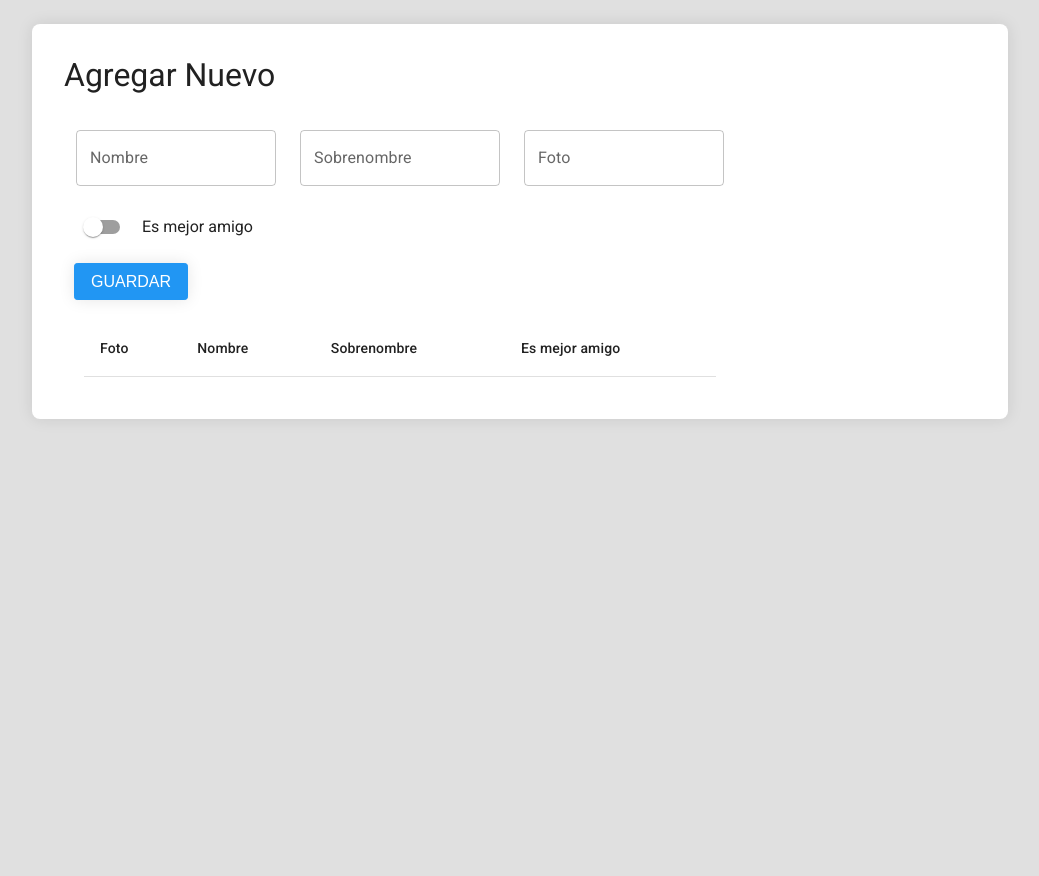
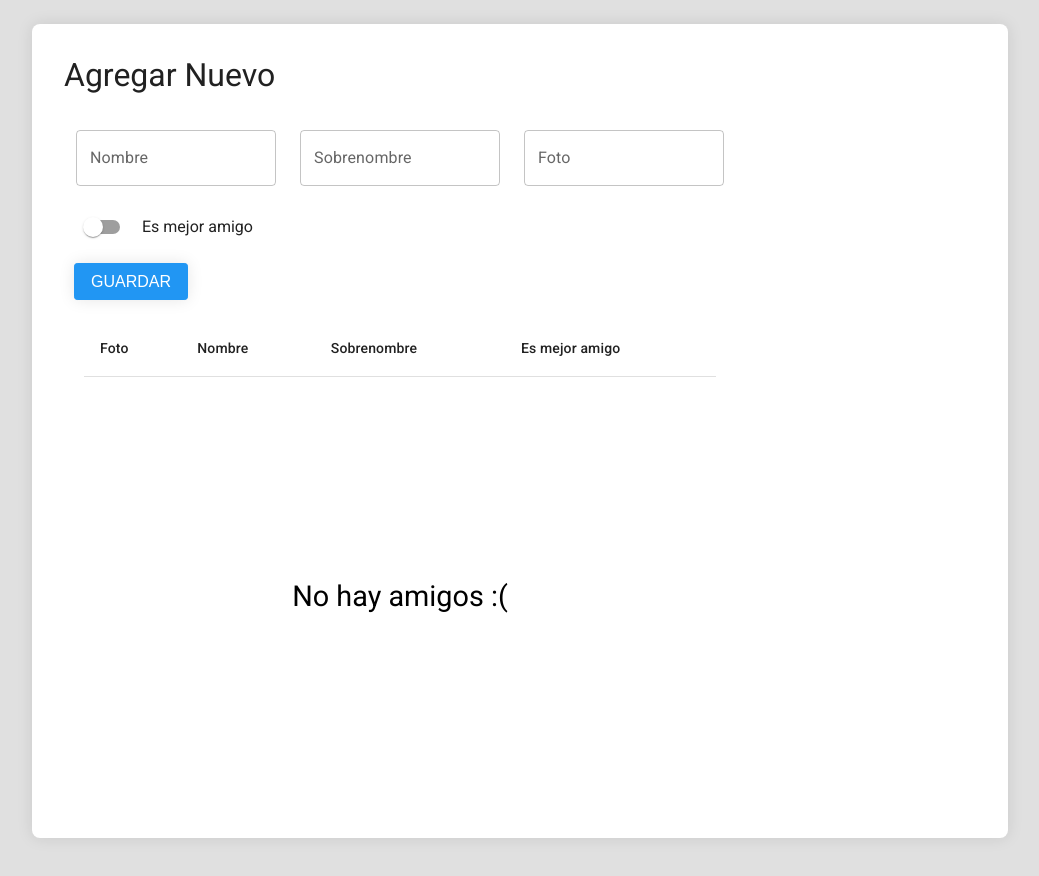
Before and after one commit to shawncito/AmigosPath, a React (Vite) app: page / in a window 1280 px wide. Shown: the whole page, without its empty margins (120-1159 px from the left). Before the commit the page ends 800 px from the top, so only its background shows below. Built offline with nearby package versions, Linux system fonts and the light colour scheme.

Commit message:
Impelmentaacion de no jau amigos
completamentamente funcional, falta poner el mensaje cuando se guarda

```diff
--- a/src/App.jsx
+++ b/src/App.jsx
@@ -29,6 +29,7 @@ function App() {
   const [page, setPage] = useState(0);
   const [rowsPerPage, setRowsPerPage] = useState(5);
   const [showBottom, setShowBottom] = useState(false);
+  const [showMensaje, setShowMensaje] = useState(true);
 
   const agregarAmigo = () => {
     if (!nombre || !sobrenombre || !foto) {
@@ -48,6 +49,7 @@ function App() {
     setEsMejorAmigo(false);
     setAlertaVisible(false);
     setShowBottom(true);
+    setShowMensaje(false);
     console.log([...amigos, nuevoAmigo]);
   };
 
@@ -121,6 +123,7 @@ function App() {
             </div>
             <div className="boton">
               <button className="btn" onClick={agregarAmigo}>GUARDAR</button>
+
             </div>
           </div>
           <div className="table">
@@ -145,8 +148,16 @@ function App() {
                     <TableCell className="tablecell">{amigo.esMejorAmigo ? 'Sí' : 'No'}</TableCell>
                   </TableRow>
                 ))}
+
+
               </TableBody>
+
             </Table>
+            {showMensaje && (
+              <div className='box_text'>
+                <h1 className='mensajito'>No hay amigos :( </h1>
+              </div>
+            )}
                 {showBottom && (
                   <TablePagination
                     rowsPerPageOptions={[5, 10, 25]}
@@ -158,6 +169,12 @@ function App() {
                     onRowsPerPageChange={handleChangeRowsPerPage}
                   />
                 )}
+
+
+
+
+
+
           </div>
         </div>
       </div>
--- a/src/index.css
+++ b/src/index.css
@@ -23,12 +23,12 @@
   border-radius: 0.5em;
   background-color: #FFFFFF;
   box-shadow: 0 0 1em rgba(0, 0, 0, 0.1);
+  height: 750px;
 }
 
 
 /* title */
 .title {
-  font-size: 2.34px;
   font-weight: 400;
   line-height: 1.2;
   margin-top: 0em;
@@ -115,6 +115,28 @@ form {
   font-weight: 400;
 }
 
+/*mensajito box*/
+.box_text {
+  display: flex;
+  flex-direction: column;
+  justify-content: center;
+  margin-top: 10px;
+  margin-left: 10px;
+  margin-right: 10px;
+  padding: 10px;
+  border-radius: 0.5em;
+  background-color: #ffffff;
+  height: 400px;
+}
+.mensajito {
+  display: flex;
+  justify-content: center;
+  font-size: 1.8em;
+  color: #000000;
+  font-family: Roboto, sans-serif;
+  font-weight: 400;
+}
+
 /* table */
 .table {
   display: flex;
@@ -127,6 +149,8 @@ form {
   background-color: #FFFFFF;
 }
 
+
+
 /*alerts*/
 
 .warning{
```
